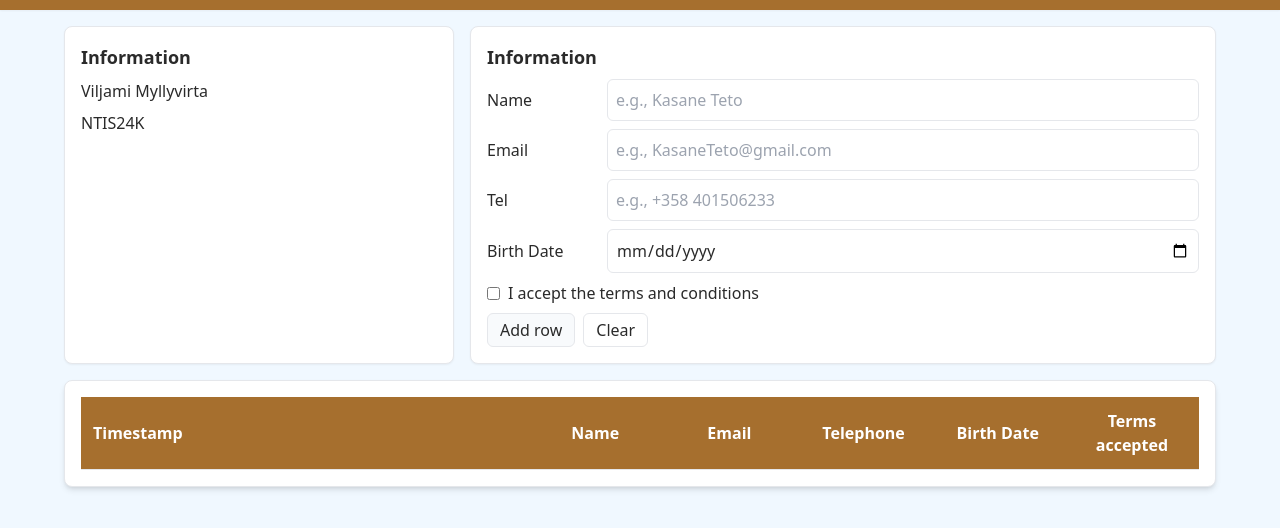
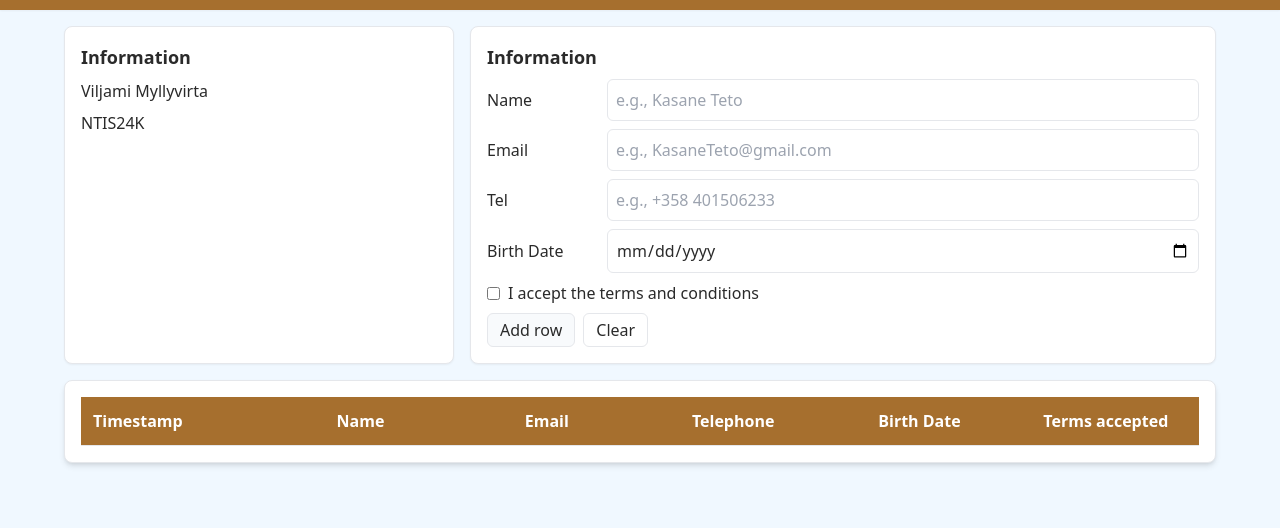
Before and after one commit to Viljammsson/WebDevBasics2025, a plain HTML site: page task-h/index.html in a window 1280 px wide. Shown: the part 86-614 px from the top of the page. Drawn offline with nearby package versions, Linux system fonts and the light colour scheme.

Commit message:
fixed timestamp being too wide

```diff
--- a/task-h/index.html
+++ b/task-h/index.html
@@ -115,7 +115,7 @@
      <table class="w-full border-collapse table-fixed text-base text-sm md:text-base" id="timetable">
         <thead>
           <tr class="bg-brand text-white text-left">
-            <th class="p-3 border-b border-border w-[40%]">Timestamp</th>
+            <th class="p-3 border-b border-border w-[12%]">Timestamp</th>
             <th class="p-3 border-b border-border text-center w-[12%]">Name</th>
             <th class="p-3 border-b border-border text-center w-[12%]">Email</th>
             <th class="p-3 border-b border-border text-center w-[12%]">Telephone</th>
```
